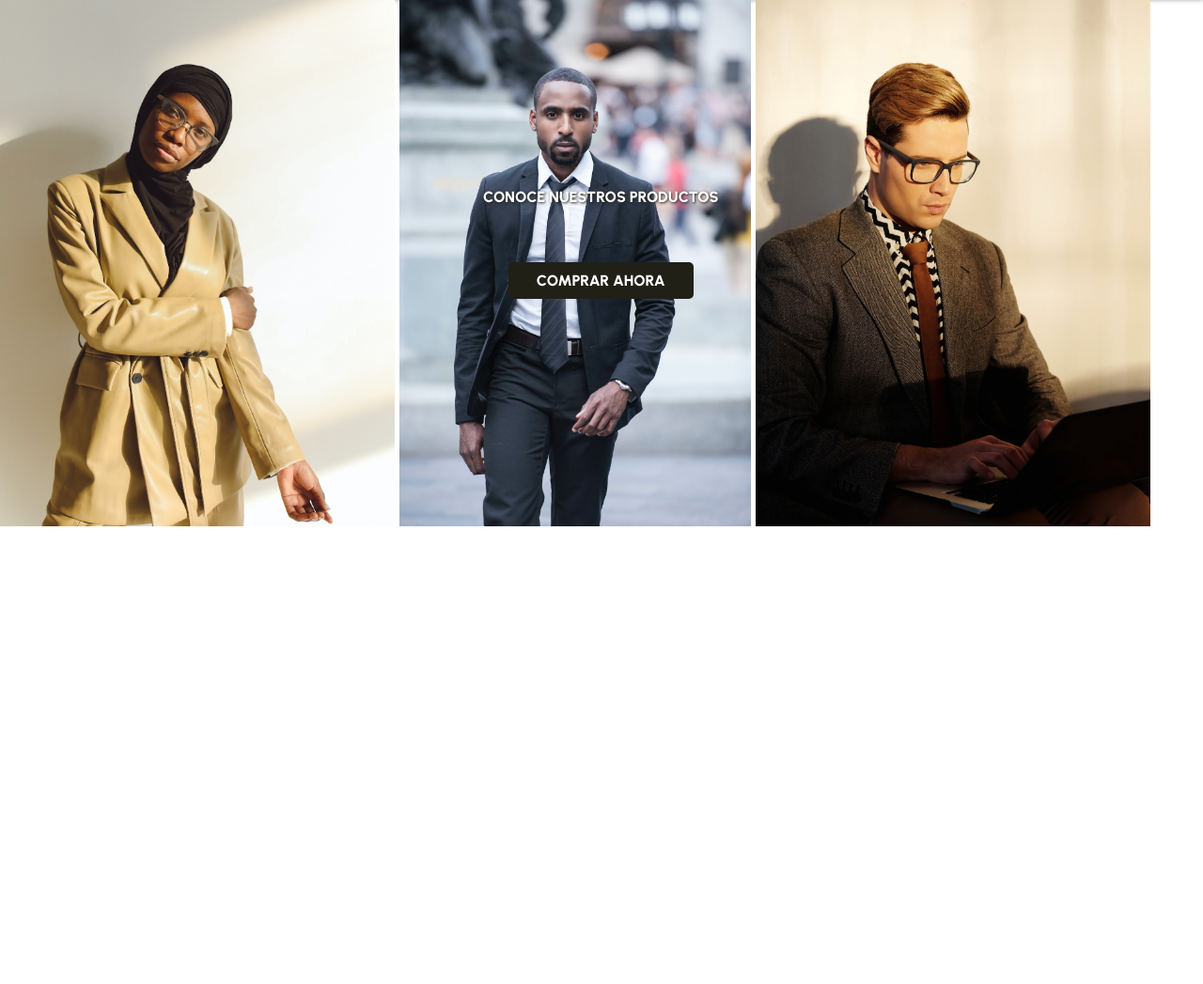
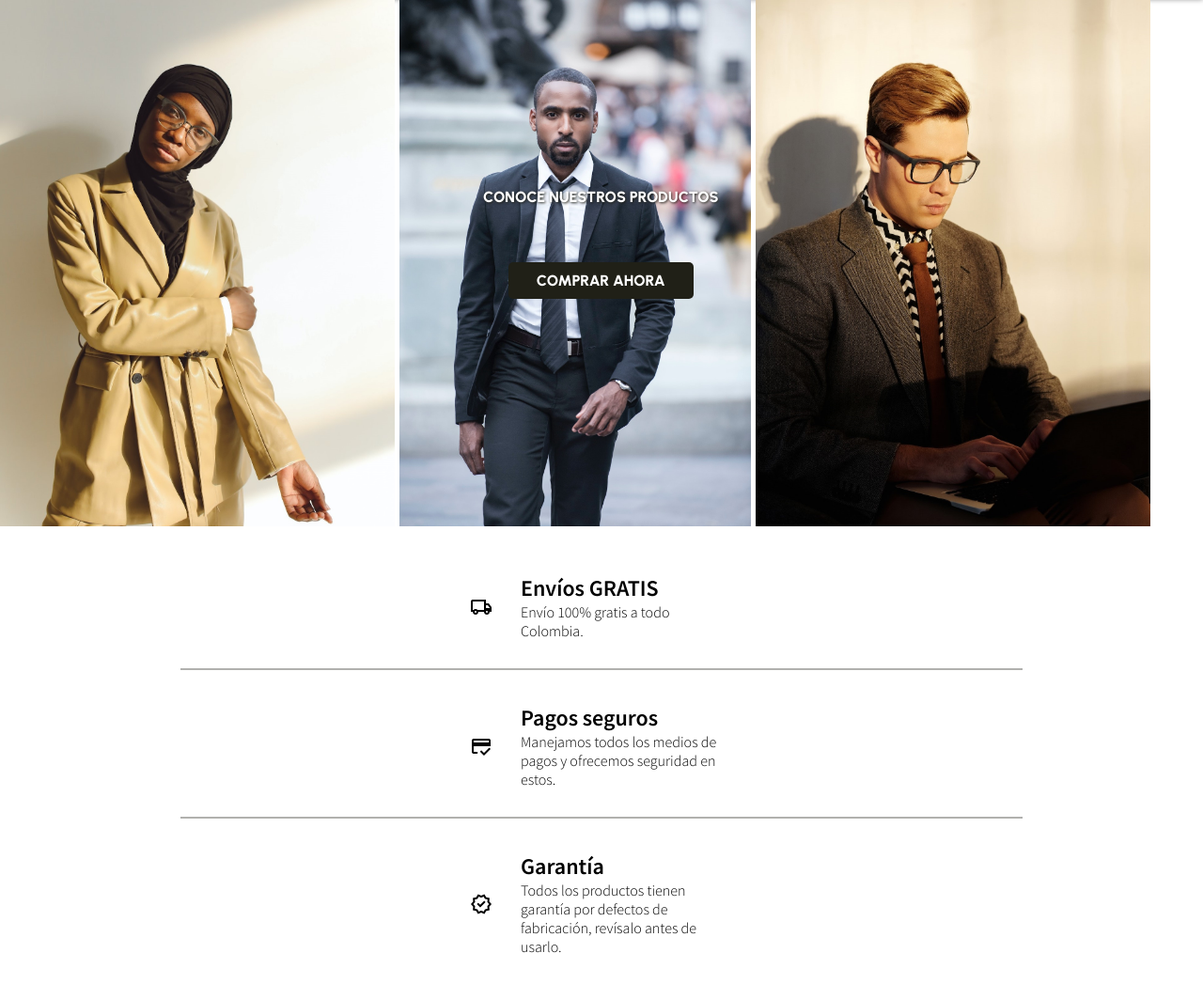
Before and after one commit to juanmi15/Moiss-Brand, a plain HTML site: page index.html in a window 1280 px wide. Shown: the part 40-1087 px from the top of the page at 94% size. Before the commit the page ends 800 px from the top, so only its background shows below. Drawn offline with nearby package versions, Linux system fonts and the light colour scheme; a web font is replaced by a local one.

Commit message:
agregando informacion-extra de pagos/envio y garantia

```diff
--- a/css/style.css
+++ b/css/style.css
@@ -12,6 +12,7 @@
     --white-transparent: rgba(255, 255, 255, 0.308);
     --color-1: rgb(0, 0, 0);
     --color-2: rgb(32, 32, 23);
+    --color-2-1: rgba(32, 32, 23, 0.349);
     --color-3: rgb(187, 82, 34);
 
     --color-4: rgb(78, 96, 250);
@@ -82,7 +83,6 @@ ul, li {
 }
 
 
-
 .slider-info {
   display: flex;
   flex-direction: column;
@@ -121,3 +121,29 @@ ul, li {
   font-size: 2rem;
   transition: 1s;
 }
+
+.extra-info{
+  display: flex;
+  flex-direction: column;
+  align-items: center;
+  margin-top: 2rem;
+}
+
+.extra-info .extra-info__card{
+  display: flex;
+  max-width: 28rem;
+  margin: 3rem 0;
+}
+
+.extra-info .extra-info__card span{
+  margin-right: 3rem;
+  align-self: center;
+}
+
+hr {
+  width: 70%;
+  border: none;
+  background-color: var(--color-2-1);
+  height: 2px;
+  margin-bottom: .5rem;
+}
--- a/index.html
+++ b/index.html
@@ -33,9 +33,35 @@
                 </p>
                 <a href="">COMPRAR AHORA</a>
             </div>
+        </section>
+        <section class="extra-info">
+            <div class="extra-info__card">
+                <span class="material-symbols-outlined">local_shipping</span>
+                <div>
+                    <h2>Envíos GRATIS</h2>
+                    <p>Envío 100% gratis a todo Colombia.</p>
+                </div>
+            </div>
+            <hr>
+            <div class="extra-info__card">
+                <span class="material-symbols-outlined">credit_score</span>
+                <div>
+                    <h2>Pagos seguros</h2>
+                    <p>Manejamos todos los medios de pagos y ofrecemos seguridad en estos.</p>
+                </div>
+            </div>
+            <hr>
+            <div class="extra-info__card">
+                <span class="material-symbols-outlined">new_releases</span>
+                <div>
+                    <h2>Garantía</h2>
+                    <p>Todos los productos tienen garantía por defectos de fabricación, revísalo antes de usarlo.</p>
+                </div>
+            </div>
 
         </section>
     </main>
+
     <!-- <script src="/slider.js"></script> -->
 </body>
 
```
